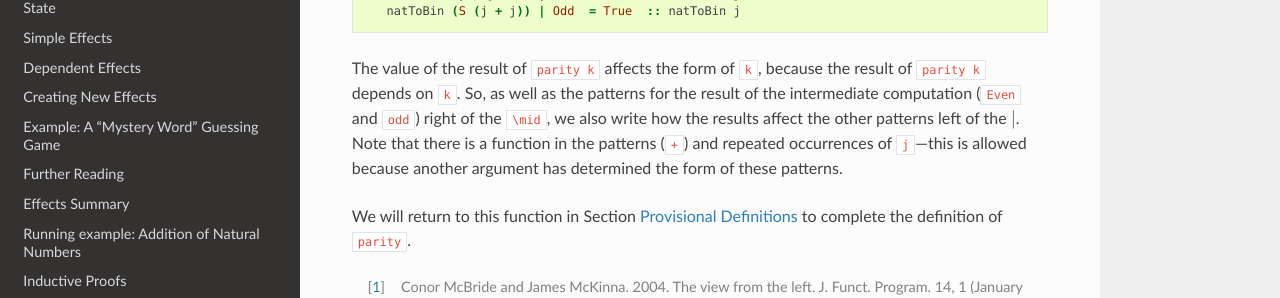
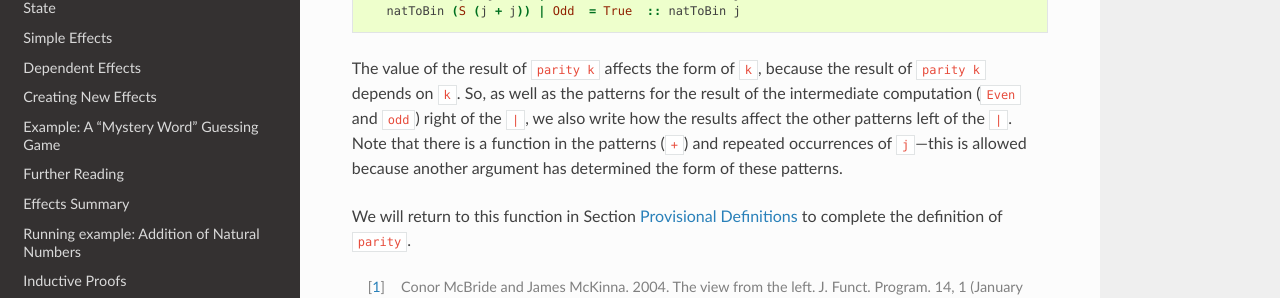
Before and after one commit to idris-lang/Idris-dev, a Sphinx documentation site: the page built from docs/tutorial/views.rst, in a window 1280 px wide and 900 px high, scrolled down 1058 px. Shown: the part 364-662 px from the top of the window. Built offline with Sphinx 7.4.7 and the Read the Docs theme 2.0.0, drawn with Linux system fonts in a browser that asks for light colours; formulas are drawn with MathJax 3.

Commit message:
Fixed pipe symbol representation

```diff
--- a/docs/tutorial/views.rst
+++ b/docs/tutorial/views.rst
@@ -83,8 +83,8 @@ rule:
 The value of the result of ``parity k`` affects the form of ``k``,
 because the result of ``parity k`` depends on ``k``. So, as well as
 the patterns for the result of the intermediate computation (``Even``
-and ``odd``) right of the ``\mid``, we also write how the results
-affect the other patterns left of the :math:`\mid`. Note that there is
+and ``odd``) right of the ``|``, we also write how the results
+affect the other patterns left of the ``|``. Note that there is
 a function in the patterns (``+``) and repeated occurrences of
 ``j``—this is allowed because another argument has determined the form
 of these patterns.
```
